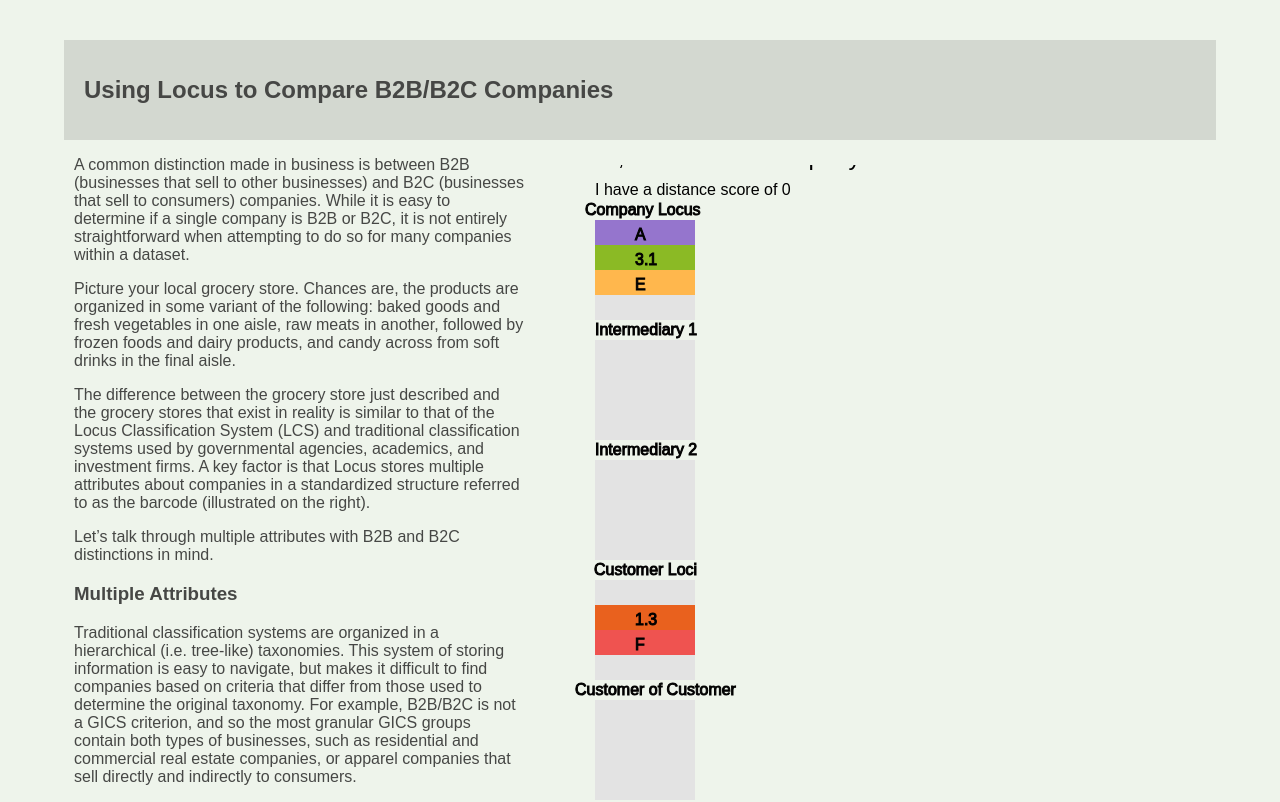
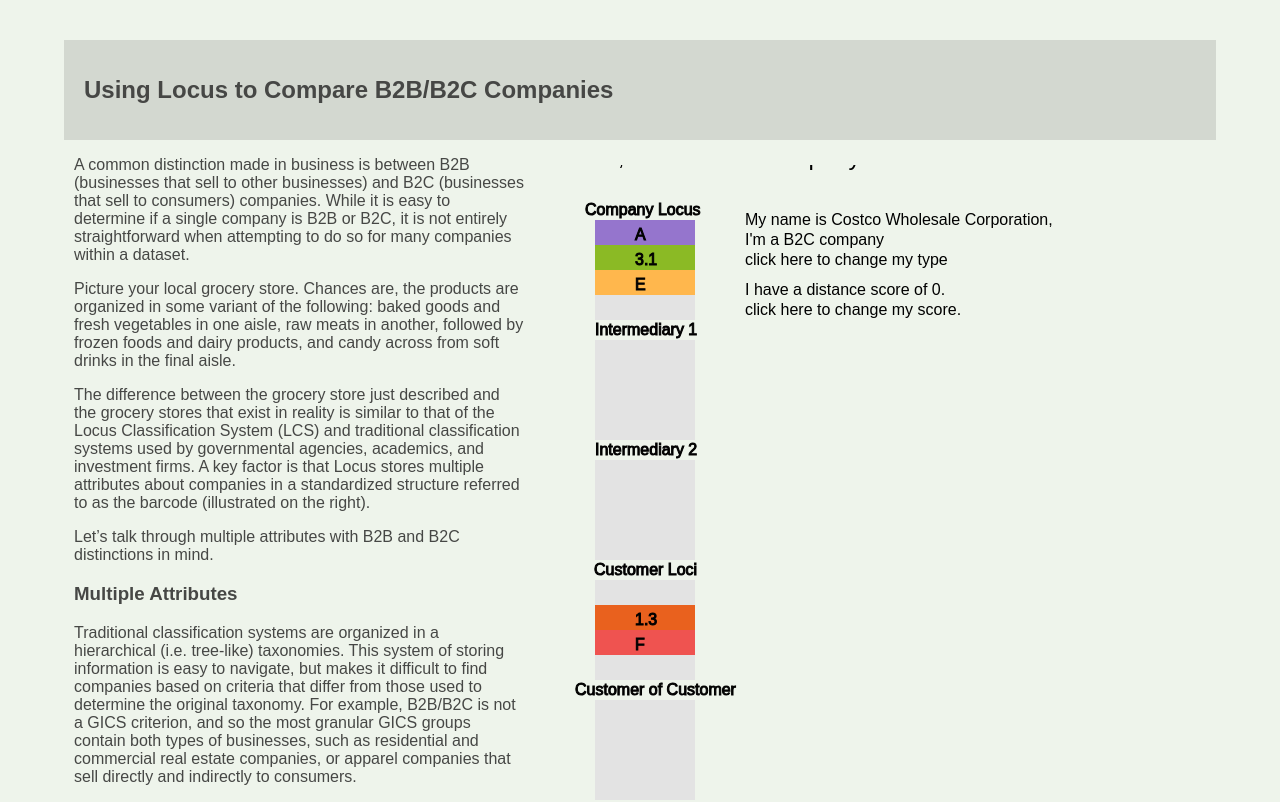
Before and after one commit to klenofjupiter/jkarticle, a React (Create React App) app: page / in a window 1280 px wide. Shown: the top 802 px of the page. Built offline with nearby package versions, Linux system fonts and the light colour scheme.

Commit message:
type switching and distance switching separated into different click handlers

```diff
--- a/src/App.css
+++ b/src/App.css
@@ -46,6 +46,7 @@
 }
 .distance-toggle {
   display: none;
+  background-color: red;
 }
 .makeViz{
   display: block;
--- a/src/App.js
+++ b/src/App.js
@@ -8,31 +8,31 @@ class App extends Component {
     super();
     this.state = {
       barcodeIndex: 0,
-      // status: 'B2C',
-      // distance: 0,
     };
-    this.clickHandler = this.clickHandler.bind(this);
-  }
-
-  clickHandler() {
-    if (this.state.barcodeIndex < 5) {
-      let newInd = 1 + this.state.barcodeIndex
-      // if(this.state.status === 'B2C'){
-      //   this.setState({ status: 'B2B'})
-      // }
-      this.setState({barcodeIndex : newInd})
-      // this.setState({distance: newInd})
-
-
-    }else{
-      this.setState({barcodeIndex: 0})
-      // this.setState({status: 'B2C'})
-      // this.setState({distance: 0})
-    }
-
+    this.distanceClicker = this.distanceClicker.bind(this);
+    this.businessClicker = this.businessClicker.bind(this);
 
   }
 
+  distanceClicker() {
+
+    if (this.state.barcodeIndex < 5) {
+      let newInd = (++this.state.barcodeIndex)
+      console.log('distancey', newInd)
+      this.setState({barcodeIndex : newInd})
+    }else{
+      this.setState({barcodeIndex: 0})
+    }
+  }
+
+  businessClicker() {
+    // console.log('i had better not fire')
+    if(this.state.barcodeIndex !== 0){
+      this.setState({barcodeIndex: 0})
+    }else{
+      this.setState({barcodeIndex: 1})
+    }
+  }
 
   render() {
     // console.log('company name', book[this.state.barcodeIndex].name, book[this.state.barcodeIndex].status)
@@ -80,7 +80,7 @@ class App extends Component {
             <p>There are a number of other questions we could explore through this lens. For example, what are the domains in which B2B and B2C companies’ products are used? Or, is there a moderating effect of resource category on the variability in revenue observed in companies closer to consumers? We hope to continue exploring other ways of dissecting this data using our multi-attribute classification system.</p>
           </section>
         </article>
-        <Barcode className="barcode-viz grid-right" data={book[this.state.barcodeIndex]} status={book[this.state.barcodeIndex].status} distance={book[this.state.barcodeIndex].distance} clickHandler={this.clickHandler}/>
+        <Barcode className="barcode-viz grid-right" data={book[this.state.barcodeIndex]} status={book[this.state.barcodeIndex].status} distance={book[this.state.barcodeIndex].distance} distanceClicker={this.distanceClicker} businessClicker={this.businessClicker}/>
         </div>
       </div>
     );
--- a/src/Barcode.js
+++ b/src/Barcode.js
@@ -4,7 +4,7 @@ import makeData, { show, hide } from './makeData'
 export default class Barcode extends Component {
 
   componentDidMount() {
-    makeData(this.props.data, this.props.clickHandler, this.props.status, this.props.distance)
+    makeData(this.props.data, this.props.distanceClicker, this.props.status, this.props.distance, this.props.businessClicker)
 
       let score = document.getElementById('distance-score');
       let rect = score.getBoundingClientRect();
@@ -29,7 +29,7 @@ export default class Barcode extends Component {
   //update when click-handler resends props
   componentWillReceiveProps(nextProps){
     d3.selectAll("svg > *").remove();  //this prevents multiple instances of the svg tag from being drawn and crowding one another
-    makeData(nextProps.data, nextProps.clickHandler, nextProps.status, nextProps.distance)
+    makeData(nextProps.data, nextProps.distanceClicker, nextProps.status, nextProps.distance, nextProps.businessClicker)
       let score = document.getElementById('distance-score');
       let rect = score.getBoundingClientRect();
       if(rect.top > 0 && rect.top < window.innerHeight){
--- a/src/makeData.js
+++ b/src/makeData.js
@@ -46,7 +46,7 @@ export function hide(group){
      .classed('makeViz', false)
  }
 
-const makeData = (data, clicker, status, distance) => {
+const makeData = (data, clicker, status, distance, businessClicker) => {
 
 let startHeight = 50;
 let barLeft = 20;
@@ -56,10 +56,6 @@ let barHeight = 25;
   			  .attr('x', () => barLeft)
   			  .attr('y', '0')
   			  .text(`Hi, I am a ${status} Company.`)
-  			  .on('click', () => {
-  			  	console.log('hi what')
-  			  	clicker();
-  			  })
   			  .attr('class', 'intro-barcode')
 
     let cl = []
@@ -92,9 +88,7 @@ let barHeight = 25;
       .on('mouseleave', () =>{
       	hide('.clEnglish')
       })
-  	 .on('click', () => {
-  		 clicker();
-  	   })
+
 
      let clHeader = clGroup.append('text')
       					.attr('x', () => barLeft-10 + "")
@@ -354,11 +348,44 @@ let barHeight = 25;
     						.text(cust2Translate)
     						.attr('class','cust2English')
 
-   let distanceScore = cust2Group.append('text')
-  			                .attr('x', () => barLeft )
-   							.attr('y', () => 30)
-   							.text(`I have a distance score of ${distance}`)
+   let distanceGroup = d3.select('#viz').append('g')
+   								 .on('click', () => {
+   								   clicker();
+   							      })
+
+
+   let distanceScore = distanceGroup.append('text')
+  			                .attr('x', () => barLeft + 150)
+   							.attr('y', () => startHeight + 80)
+   							.text(`I have a distance score of ${distance}.`)
    							.attr('class', 'distance-toggle')
+    let distanceSwitch = distanceGroup.append('text')
+    						.attr('x', () => barLeft + 150)
+    						.attr('y', startHeight + 100)
+    						.attr('class', 'distance-toggle')
+    						.text('click here to change my score.')
+
+    let narrativeGroup = d3.select('#viz').append('g')
+    				.on('click', () => {
+    					businessClicker();
+    				})
+
+    let narrative1 = narrativeGroup.append('text')
+    				.attr('x', () => barLeft + 150)
+    				.attr('y', () => startHeight + 10)
+    				.text(() => `My name is ${data.name},`)
+
+    let narrative2 = narrativeGroup.append('text')
+    				.attr('x', () => barLeft + 150)
+    				.attr('y', () => startHeight + 30)
+    				.text(() => `I'm a ${data.status} company`)
+
+
+    let narrative3 = narrativeGroup.append('text')
+    				.attr('x', () => barLeft + 150)
+    				.attr('y', () => startHeight+50)
+    				.text('click here to change my type')
+
 
 }
 export default makeData;
```
